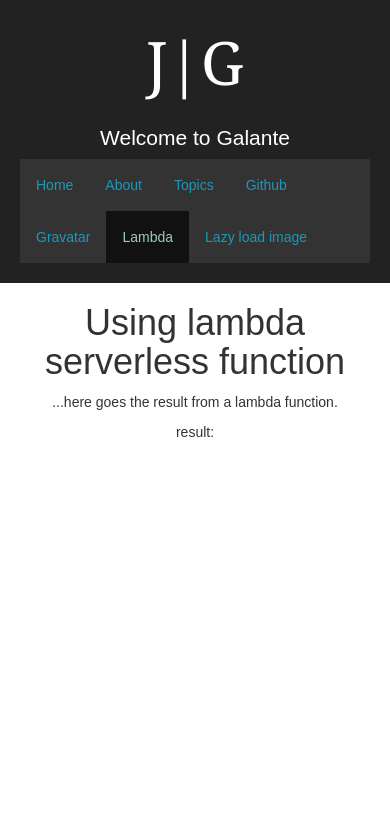
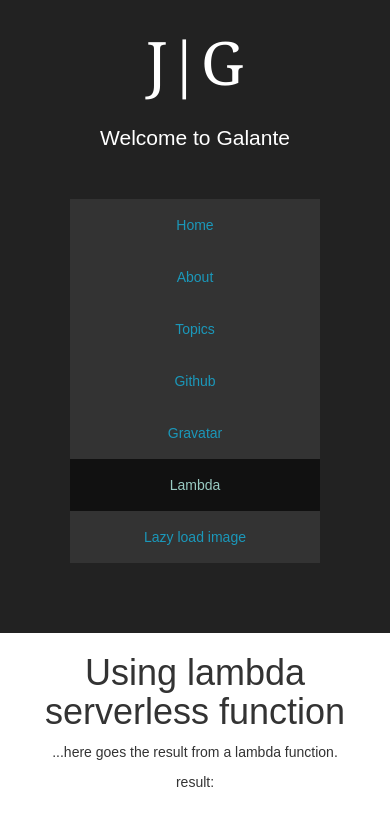
Before and after one commit to JanGalante/galante.se.react, a React (Create React App) app: page /lambda in a window 390 px wide. Shown: the top 826 px of the page. Built offline with nearby package versions, Linux system fonts and the light colour scheme; no server answers.

Commit message:
Make menu responsive

```diff
--- a/src/components/Header.css
+++ b/src/components/Header.css
@@ -1,3 +1,31 @@
+header > ul.nav-bar {
+  display: flex;
+  margin: 50px;
+}
+
+
+@media all and (max-width: 600px) {
+
+  header ul {
+    flex-wrap: wrap;
+  }
+
+  header ul > li {
+    flex-basis: 50%;
+  }
+
+}
+
+@media all and (max-width: 400px) {
+  header ul > li {
+    flex-basis: 100%;
+  }
+}
+
+header > ul.nav-bar > li:nth-child(7) {
+  margin-left: auto;
+}
+
 .nav-bar {
   list-style-type: none;
   margin: 0;
@@ -6,9 +34,13 @@
   background-color: #333333;
 }
 
-.nav-bar li {
-  float: left;
-}
+/* .nav-bar__link {
+  display: block;
+  color: var(--blue);
+  text-align: center;
+  padding: 16px;
+  text-decoration: none;
+} */
 
 .nav-bar__link {
   display: block;
@@ -17,6 +49,7 @@
   padding: 16px;
   text-decoration: none;
 }
+
 
 /* .nav-bar li a:hover { */
 .nav-bar__link:hover {
```
